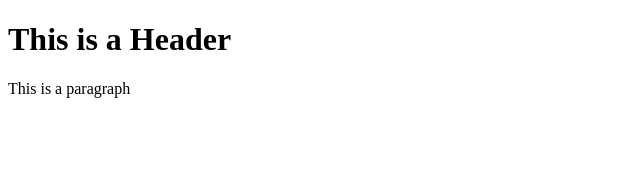
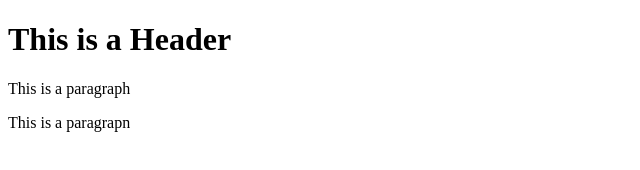
Before and after one commit to edgo78/git-test, a plain HTML site: page index.html in a window 1280 px wide. Shown: the whole page, without its empty margins (0-640 px from the left). Drawn offline with Linux system fonts and the light colour scheme.

Commit message:
Third commit

```diff
--- a/index.html
+++ b/index.html
@@ -3,5 +3,6 @@
     <body>
         <h1>This is a Header</h1>
         <p>This is a paragraph</p>
+        <p>This is a paragrapn</p>
     </body>
 </html>
```
